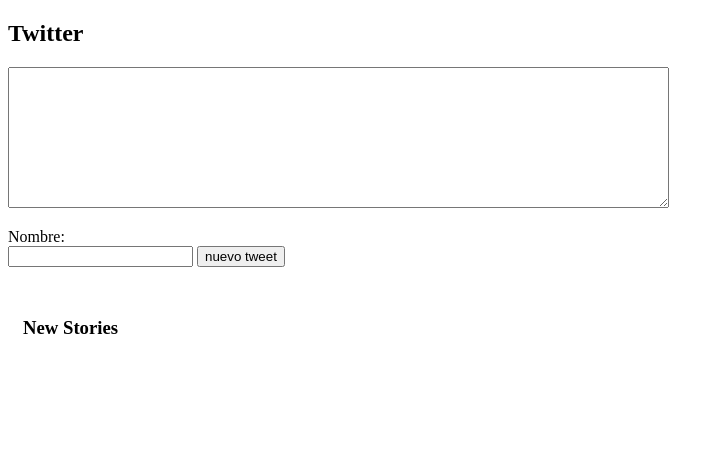
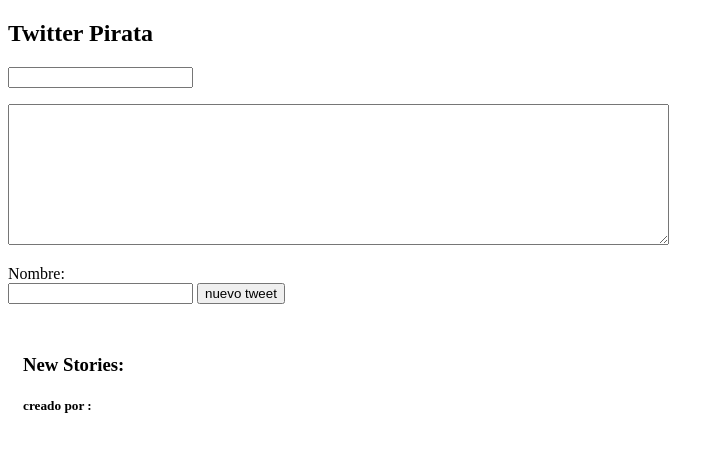
Before and after one commit to magentaFire/ejercicio_propagation1, a plain HTML site: page index.html in a window 1280 px wide. Both pictures are taken after a click on the button "nuevo tweet". Shown: the whole page, without its empty margins (0-724 px from the left). Drawn offline with Linux system fonts and the light colour scheme.

Commit message:
agregada funcionalidad básica, falta contador de clicks y contador de caracteres

```diff
--- a/index.html
+++ b/index.html
@@ -6,7 +6,11 @@
   </head>
   <body>
     <section id="creadorTweets">
-      <h2>Twitter</h2>
+      <h2>Twitter Pirata</h2>
+      <p>
+        <input type="text" id="tituloTweet" value="">
+        <label for=""></label>
+      </p>
       <textarea id="nuevoTweet" rows="9" cols="80"></textarea>
       <p>
         <label for="nombreTweeterx">Nombre:</label>
@@ -17,7 +21,7 @@
     </section>
 
     <section style="padding: 15px">
-      <p><h3>New Stories</h3></p>
+      <p><h3>New Stories:</h3></p>
       <article id="contenedorNuevosTweets">
 
       </article>
--- a/js/main.js
+++ b/js/main.js
@@ -1,12 +1,35 @@
+//variables globales
 var botonNuevoTweet = document.getElementById("botonNuevoTweet");
+var contadorClicksBoton = 1;
 
+//Listeners
 botonNuevoTweet.addEventListener("click", mainFunction);
 
+//funcion princpipal
 function mainFunction(){
+  var tituloTweet = document.getElementById("tituloTweet");
   var nuevoTweet = document.getElementById("nuevoTweet");
   var nombreTweeterx = document.getElementById("nombreTweeterx");
   var contenedorNuevosTweets = document.getElementById("contenedorNuevosTweets");
-  alert("hjkl")
-  document.createElement("");
 
+  //creador de nuevos elementos
+  var nuevoTituloTweet = document.createElement("h4");
+  var nuevxTweeterx = document.createElement("h5");
+  var nuevoArticulo = document.createElement("article");
+
+  //creador de nuevos atributos
+  nuevoArticulo.id = "articulo" + contadorClicksBoton;
+  nuevxTweeterx.id = "tweeterx" + contadorClicksBoton;
+  nuevoTituloTweet.id = "nuevoTituloTweet" + contadorClicksBoton;
+
+  //appends
+  contenedorNuevosTweets.appendChild(nuevoTituloTweet);
+  contenedorNuevosTweets.appendChild(nuevxTweeterx);
+  contenedorNuevosTweets.appendChild(nuevoArticulo);
+
+  //escribe contenido en los nuevos elementos
+  document.getElementById("nuevoTituloTweet" + contadorClicksBoton).innerText = tituloTweet.value;
+  document.getElementById("tweeterx" + contadorClicksBoton).innerText = "creado por : " + nombreTweeterx.value;
+  document.getElementById("articulo" + contadorClicksBoton).innerText = nuevoTweet.value;
+  contadorClicksBoton += 1;
 }
```
